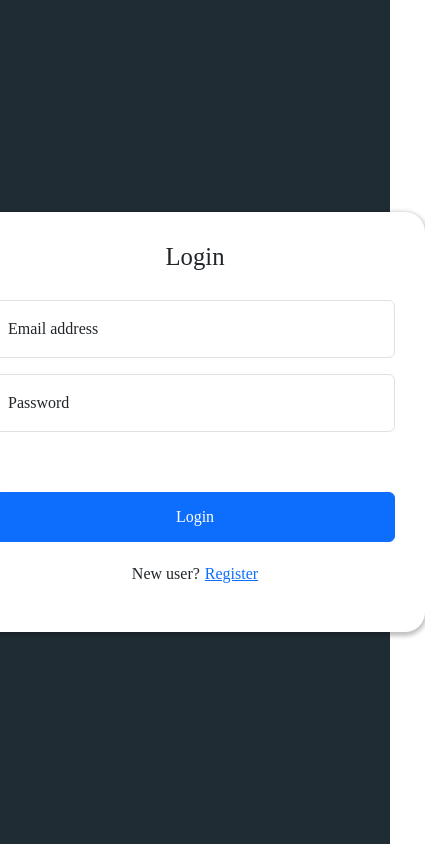
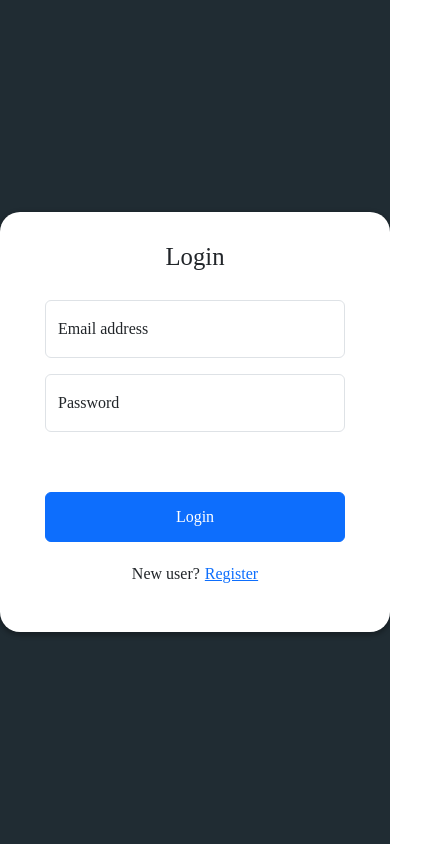
Before and after one commit to ngworks1909/whatsapp-clone, a React (Create React App) app: page /login in a window 390 px wide. Shown: the whole page, 425 px wide, since content can reach past the window. Built offline with nearby package versions, Linux system fonts and the light colour scheme; no server answers.

Commit message:
first-commit

```diff
--- a/src/css/Login.css
+++ b/src/css/Login.css
@@ -51,3 +51,26 @@
   .pro-file{
     margin-top: 15px;
   }
+
+
+@media (max-width : 648px){
+  .login,.signup{
+    width: 450px;
+    transition: .2s ease-in-out;
+  }
+  .form-floating,.signup-submit,.login-submit{
+    width: 350px;
+    transition: .2s ease-in-out;
+  }
+}
+
+@media (max-width : 480px){
+  .login,.signup{
+    width: 400px;
+    transition: .2s ease-in-out;
+  }
+  .form-floating,.signup-submit,.login-submit{
+    width: 300px;
+    transition: .2s ease-in-out;
+  }
+}
```
